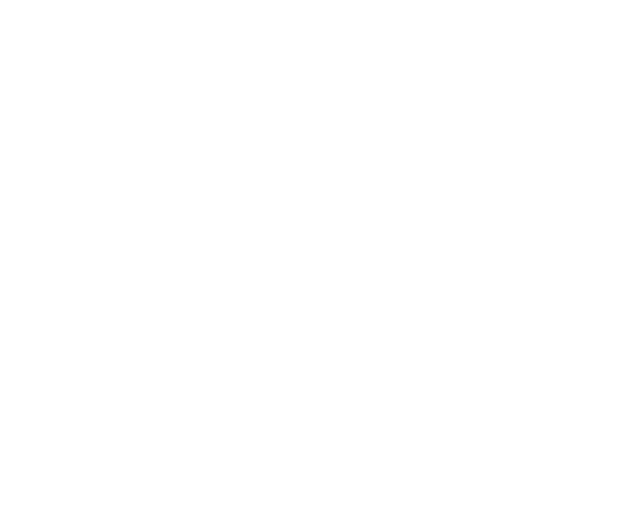
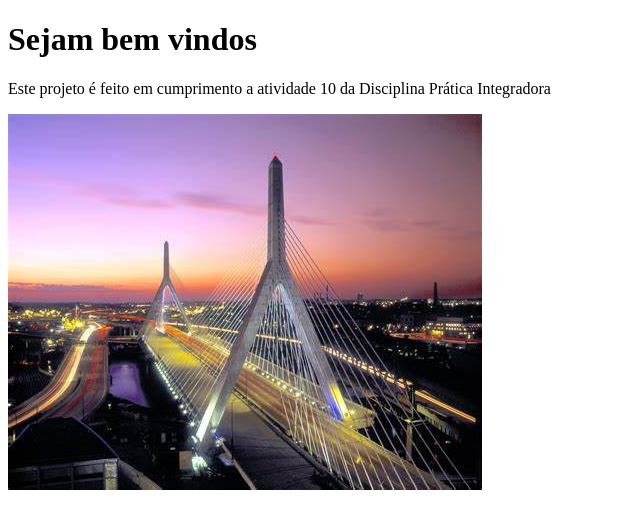
Before and after one commit to WanessaGondim/Projeto-Aula-10, a plain HTML site: page index.html in a window 1280 px wide. Shown: the whole page, without its empty margins (0-640 px from the left). Drawn offline with Linux system fonts and the light colour scheme.

Commit message:
add image

```diff
--- a/index.html
+++ b/index.html
@@ -3,9 +3,11 @@
 <head>
     <meta charset="UTF-8">
     <meta name="viewport" content="width=device-width, initial-scale=1.0">
-    <title>Document</title>
+    <title>Projeto Inicial</title>
 </head>
 <body>
-
+    <h1>Sejam bem vindos</h1>
+    <p>Este projeto é feito em cumprimento a atividade 10 da Disciplina Prática Integradora </p>
+    <img src="image/bridge.jpeg" alt="Imagem de uma ponte">
 </body>
 </html>
```
Also changed, not shown: image/bridge.jpeg (added).
